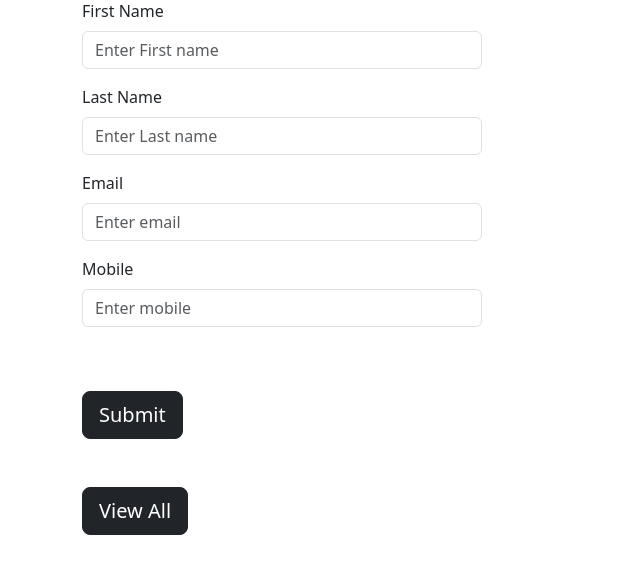
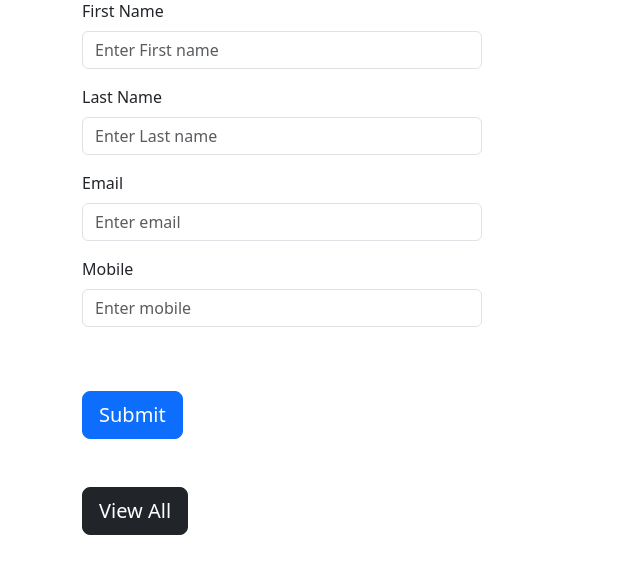
Before and after one commit to Yong3pole/PHP_database_MYSQL_test, a PHP site: page / in a window 1280 px wide. Shown: the part 49-623 px from the top of the page, without its empty margins (0-640 px from the left). Run offline with PHP 8.4, Linux system fonts and the light colour scheme.

Commit message:
Update index.php

```diff
--- a/index.php
+++ b/index.php
@@ -71,9 +71,9 @@
             <input type="text" class="form-control" id="exampleFormControlInput5" placeholder="Enter mobile"
             name="mobile" autocomplete="off" style="width: 400px">
         </div>
-        <button class="btn btn-dark btn-lg my-5"
+        <button class="btn btn-primary btn-lg my-5"
         name="submit">Submit</button>
-            </br><button class="btn btn-dark btn-lg"
+        </br><button class="btn btn-dark btn-lg"
         name="view_all">View All</button>
         </form>
     </div>
```
